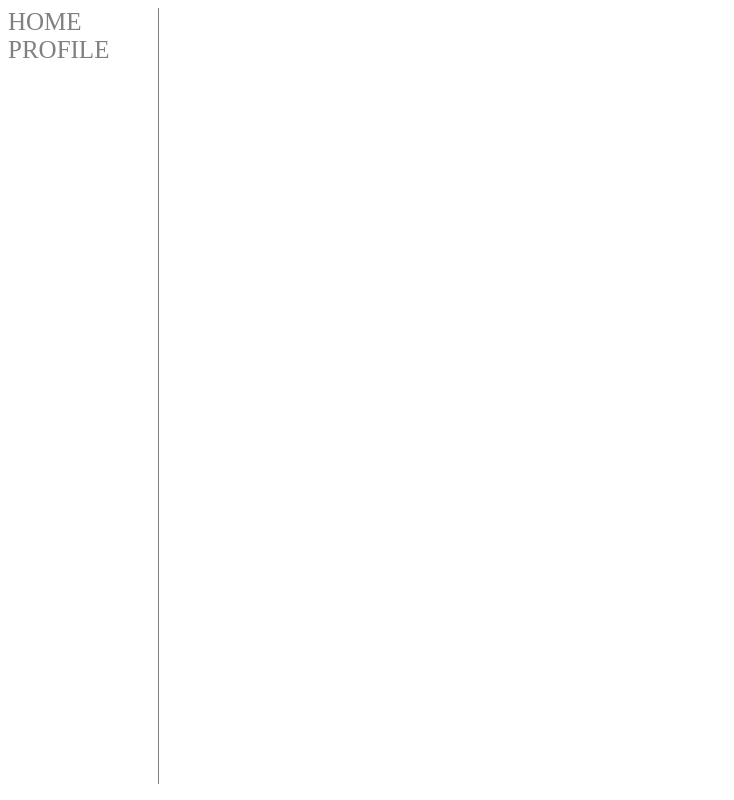
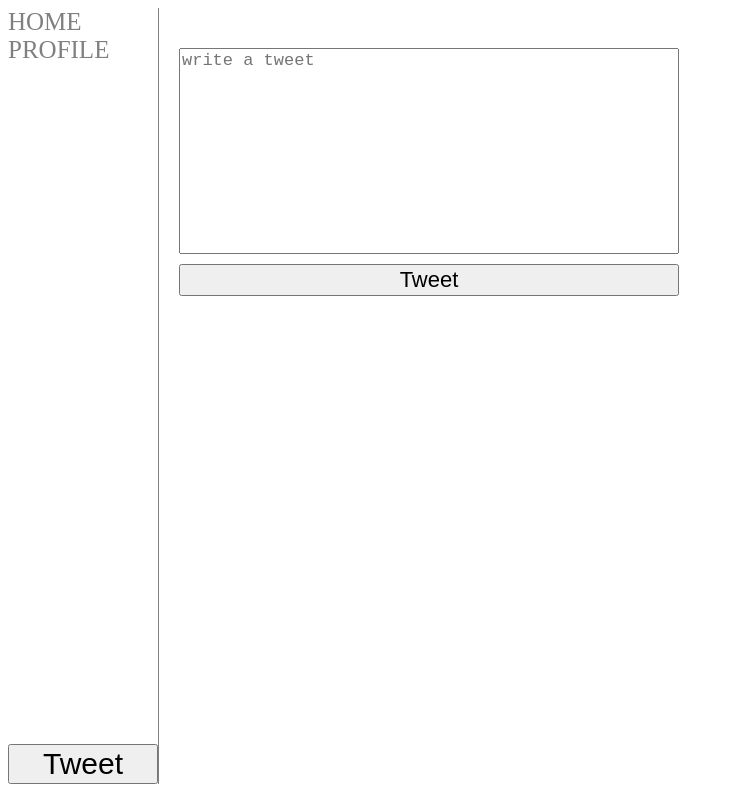
Before and after one commit to Cho-Jeongmin/efub3-toy-project-frontend, a React (Create React App) app: page /tweet-form in a window 1280 px wide. Before the commit this address had no page. Shown: the whole page, without its empty margins (0-734 px from the left). Built offline with nearby package versions, Linux system fonts and the light colour scheme.

Commit message:
✨ feat: 트윗 작성 기능 추가

```diff
--- a/src/App.js
+++ b/src/App.js
@@ -4,6 +4,7 @@ import Home from "./pages/Home";
 import Nav from "./components/Nav";
 import Profile from "./pages/Profile";
 import Detail from "./pages/Detail";
+import TweetForm from "./components/TweetForm";
 
 function App() {
   return (
@@ -14,6 +15,7 @@ function App() {
           <Route path="/" element={<Home />} />
           <Route path="/profile" element={<Profile />} />
           <Route path="/detail/:tweetId" element={<Detail />} />
+          <Route path="/tweet-form" element={<TweetForm />} />
         </Routes>
       </Container>
     </BrowserRouter>
--- a/src/components/Nav.js
+++ b/src/components/Nav.js
@@ -1,11 +1,14 @@
 import React from "react";
 import styled from "styled-components";
-import { NavLink } from "react-router-dom";
+import { NavLink, useNavigate } from "react-router-dom";
 
 const Nav = () => {
+  const navigate = useNavigate();
   const style = ({ isActive }) =>
     isActive ? { fontWeight: "bold" } : { color: "grey" };
-
+  const onClick = () => {
+    navigate("/tweet-form");
+  };
   return (
     <Container>
       <NLink to="/" style={style}>
@@ -14,6 +17,7 @@ const Nav = () => {
       <NLink to="/profile" style={style}>
         PROFILE
       </NLink>
+      <Button onClick={onClick}>Tweet</Button>
     </Container>
   );
 };
@@ -32,4 +36,9 @@ const NLink = styled(NavLink)`
   text-decoration: none;
 `;
 
+const Button = styled.button`
+  margin-top: auto;
+  font-size: 30px;
+`;
+
 export default Nav;
--- /dev/null
+++ b/src/components/TweetForm.js
@@ -0,0 +1,54 @@
+import React, { useState } from "react";
+import styled from "styled-components";
+import axios from "axios";
+import { useNavigate } from "react-router-dom";
+
+const accountId = 123;
+
+const TweetForm = () => {
+  const navigate = useNavigate();
+  const [text, setText] = useState("");
+  const onChange = (event) => {
+    setText(event.target.value);
+  };
+  const onSubmit = async () => {
+    const response = await axios.post(
+      "https://bfc331a4-84cf-4bd4-bb28-2e47ea49816d.mock.pstmn.io/tweets",
+      { accountId: accountId, content: text }
+    );
+    console.log(response);
+    navigate("/");
+  };
+  return (
+    <Container>
+      <TextArea
+        value={text}
+        onChange={onChange}
+        placeholder="write a tweet"
+      ></TextArea>
+      <Button onClick={onSubmit}>Tweet</Button>
+    </Container>
+  );
+};
+
+const Container = styled.div`
+  display: flex;
+  flex-direction: column;
+  width: 500px;
+  margin-right: 1px solid grey;
+  margin: 20px;
+  margin-top: 40px;
+`;
+
+const TextArea = styled.textarea`
+  min-height: 200px;
+  resize: none;
+  margin-bottom: 10px;
+  font-size: 17px;
+`;
+
+const Button = styled.button`
+  font-size: 22px;
+`;
+
+export default TweetForm;
```
